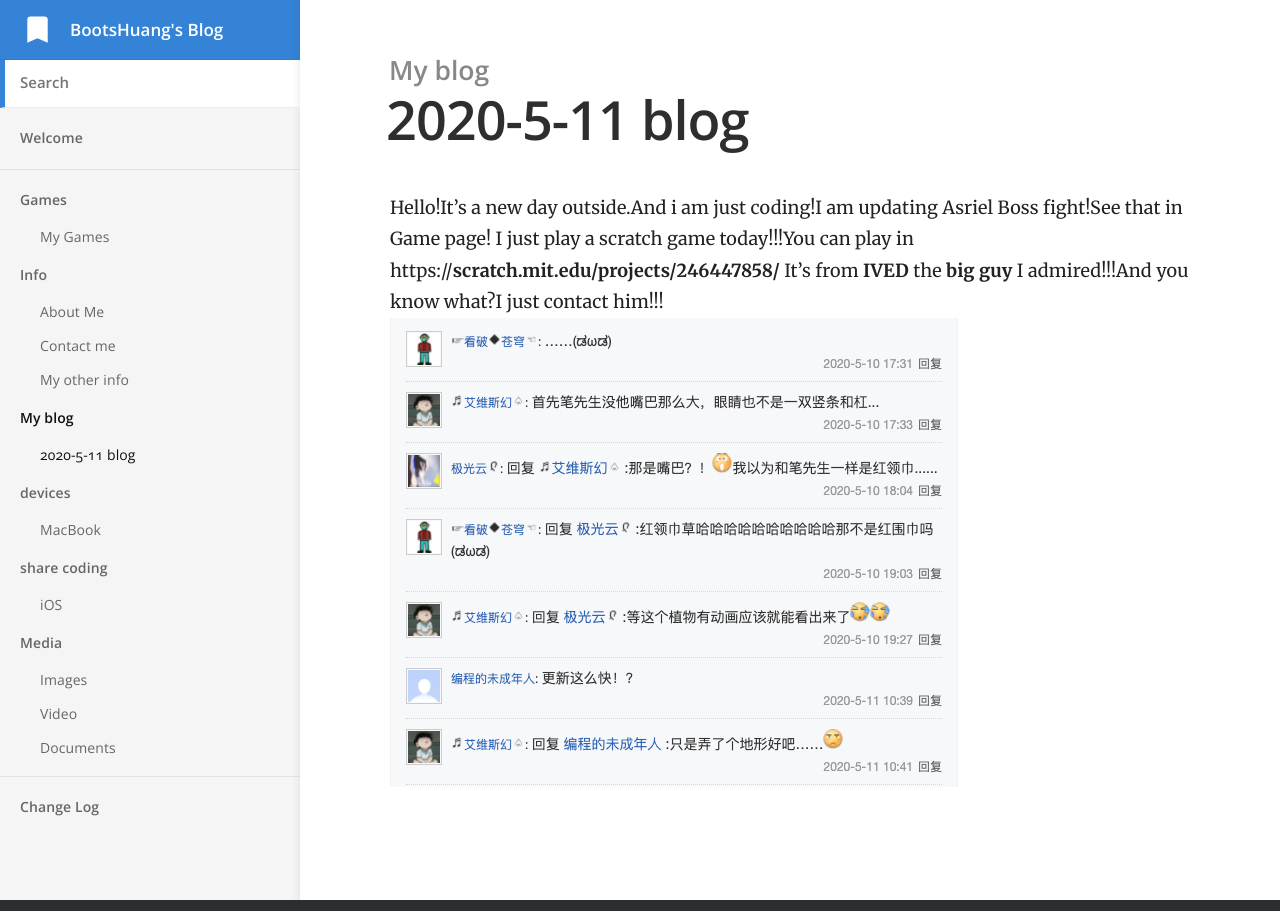
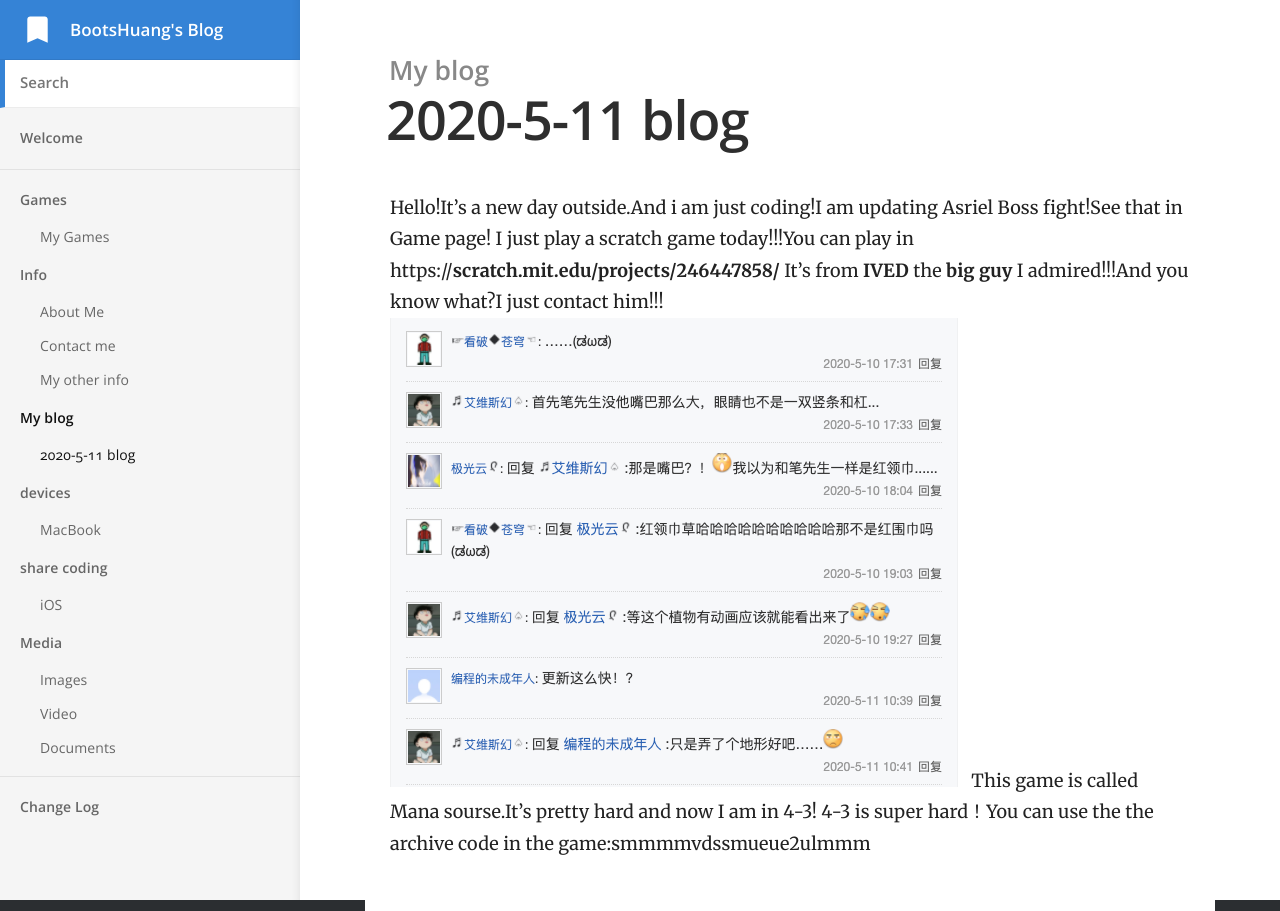
Before and after one commit to BootsHuang/BootsHuang.github.io, a Jekyll site: the page built from _docs/contact-syncing/2020-05-10未命名文件.md, in a window 1280 px wide. Built offline with Jekyll 4.4.1, drawn with Linux system fonts in a browser that asks for light colours.

Commit message:
修改文件: _docs/contact-syncing/2020-05-10未命名文件.md

```diff
--- a/_docs/contact-syncing/2020-05-10未命名文件.md
+++ b/_docs/contact-syncing/2020-05-10未命名文件.md
@@ -8,3 +8,5 @@ order: 1
 Hello!It's a new day outside.And i am just coding!I am updating Asriel Boss fight!See that in Game page!
 I just play a scratch game today!!!You can play in             https://**scratch.mit.edu/projects/246447858/**
 It's from **IVED** the **big guy** I admired!!!And you know what?I just contact him!!!![enter description here](./../images/截屏2020-05-11下午3.09.38.png)
+This game is called Mana sourse.It's pretty hard and now I am in 4-3!
+4-3 is super hard！You can use the the archive code in the game:smmmmvdssmueue2ulmmm
```
